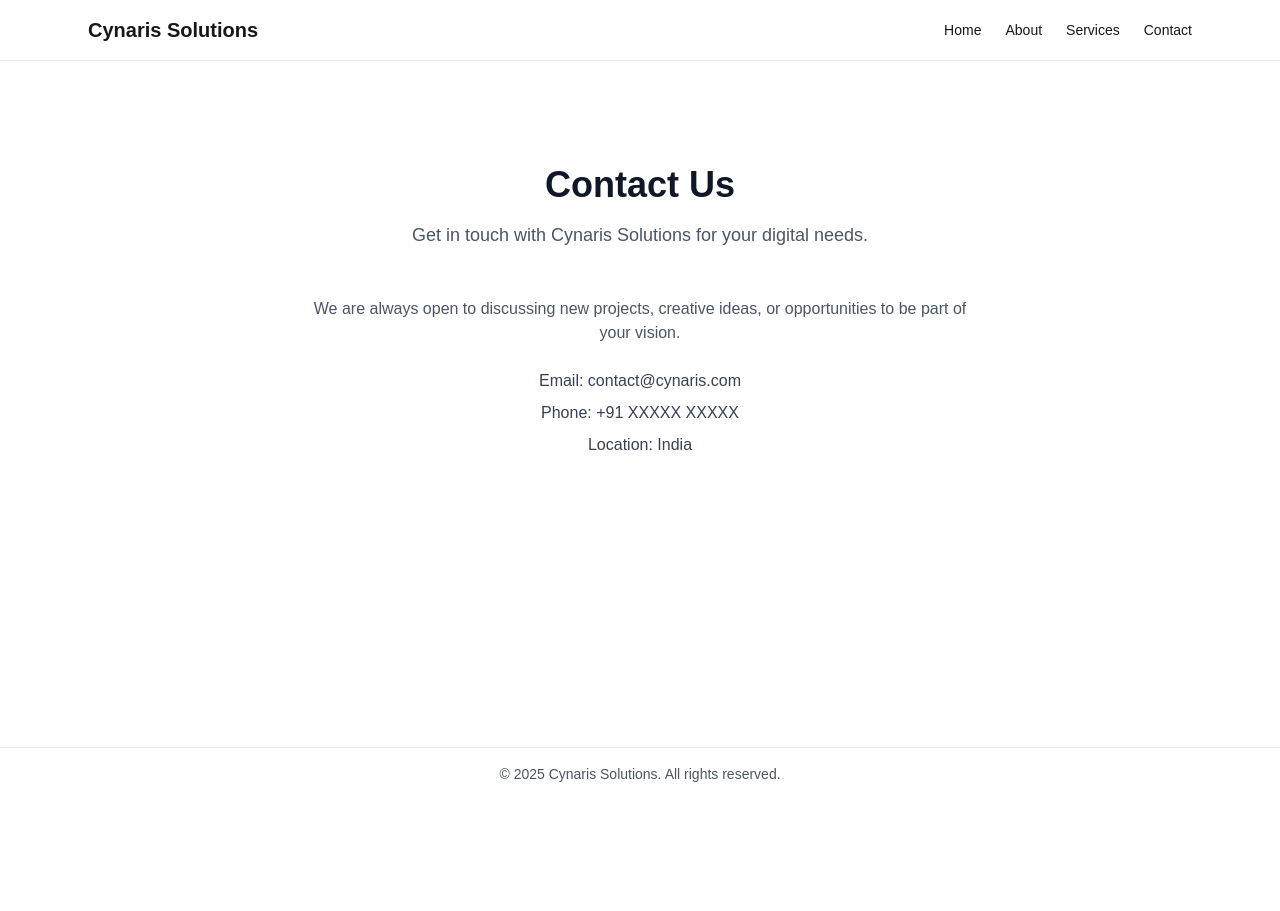
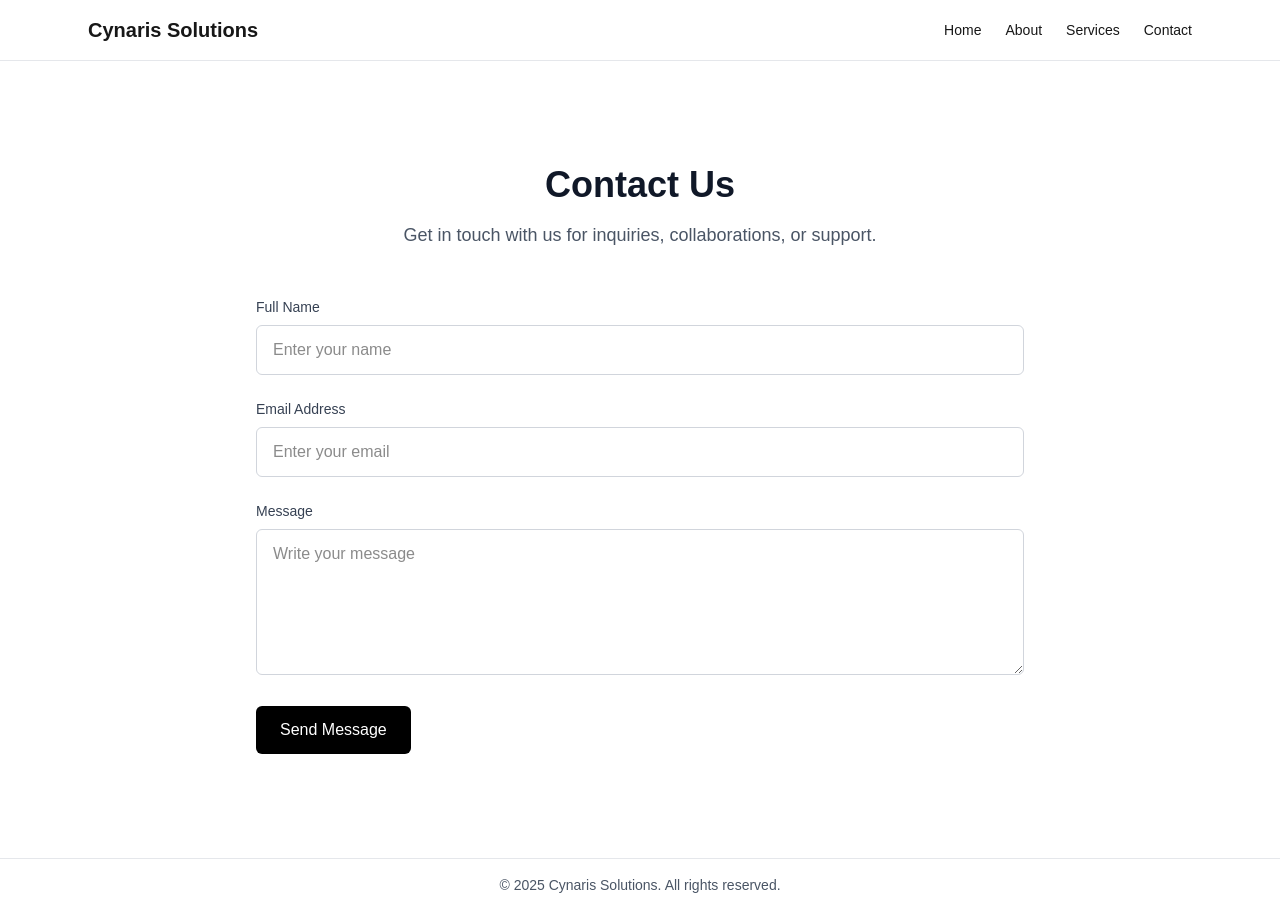
Before and after one commit to rakshithamanohar-cloud/cynaris-website, a Next.js app in the folder frontend/my-app/: page /contact in a window 1280 px wide. Before the commit the page ends 800 px from the top, so only its background shows below. Built offline with nearby package versions, Linux system fonts and the light colour scheme.

Commit message:
Day 12: Enhanced Contact page UI with form layout

```diff
--- a/frontend/my-app/app/contact/page.tsx
+++ b/frontend/my-app/app/contact/page.tsx
@@ -1,33 +1,56 @@
 export default function ContactPage() {
   return (
     <section className="mx-auto max-w-6xl px-6 py-16">
+      {/* Page Heading */}
       <div className="mb-12 text-center">
-        <h1 className="text-4xl font-bold text-gray-900">
-          Contact Us
-        </h1>
+        <h1 className="text-4xl font-bold text-gray-900">Contact Us</h1>
         <p className="mt-4 text-lg text-gray-600">
-          Get in touch with Cynaris Solutions for your digital needs.
+          Get in touch with us for inquiries, collaborations, or support.
         </p>
       </div>
 
-      <div className="mx-auto max-w-2xl space-y-6 text-center">
-        <p className="text-gray-600">
-          We are always open to discussing new projects, creative ideas,
-          or opportunities to be part of your vision.
-        </p>
+      {/* Contact Form */}
+      <form className="mx-auto max-w-3xl space-y-6">
+        <div>
+          <label className="mb-2 block text-sm font-medium text-gray-700">
+            Full Name
+          </label>
+          <input
+            type="text"
+            placeholder="Enter your name"
+            className="w-full rounded-md border border-gray-300 px-4 py-3 focus:border-black focus:outline-none"
+          />
+        </div>
 
-        <div className="space-y-2 text-gray-700">
-          <p>
-            <span className="font-medium">Email:</span> contact@cynaris.com
-          </p>
-          <p>
-            <span className="font-medium">Phone:</span> +91 XXXXX XXXXX
-          </p>
-          <p>
-            <span className="font-medium">Location:</span> India
-          </p>
+        <div>
+          <label className="mb-2 block text-sm font-medium text-gray-700">
+            Email Address
+          </label>
+          <input
+            type="email"
+            placeholder="Enter your email"
+            className="w-full rounded-md border border-gray-300 px-4 py-3 focus:border-black focus:outline-none"
+          />
         </div>
-      </div>
+
+        <div>
+          <label className="mb-2 block text-sm font-medium text-gray-700">
+            Message
+          </label>
+          <textarea
+            rows={5}
+            placeholder="Write your message"
+            className="w-full rounded-md border border-gray-300 px-4 py-3 focus:border-black focus:outline-none"
+          ></textarea>
+        </div>
+
+        <button
+          type="button"
+          className="rounded-md bg-black px-6 py-3 text-white transition hover:bg-gray-800"
+        >
+          Send Message
+        </button>
+      </form>
     </section>
   );
 }
```
